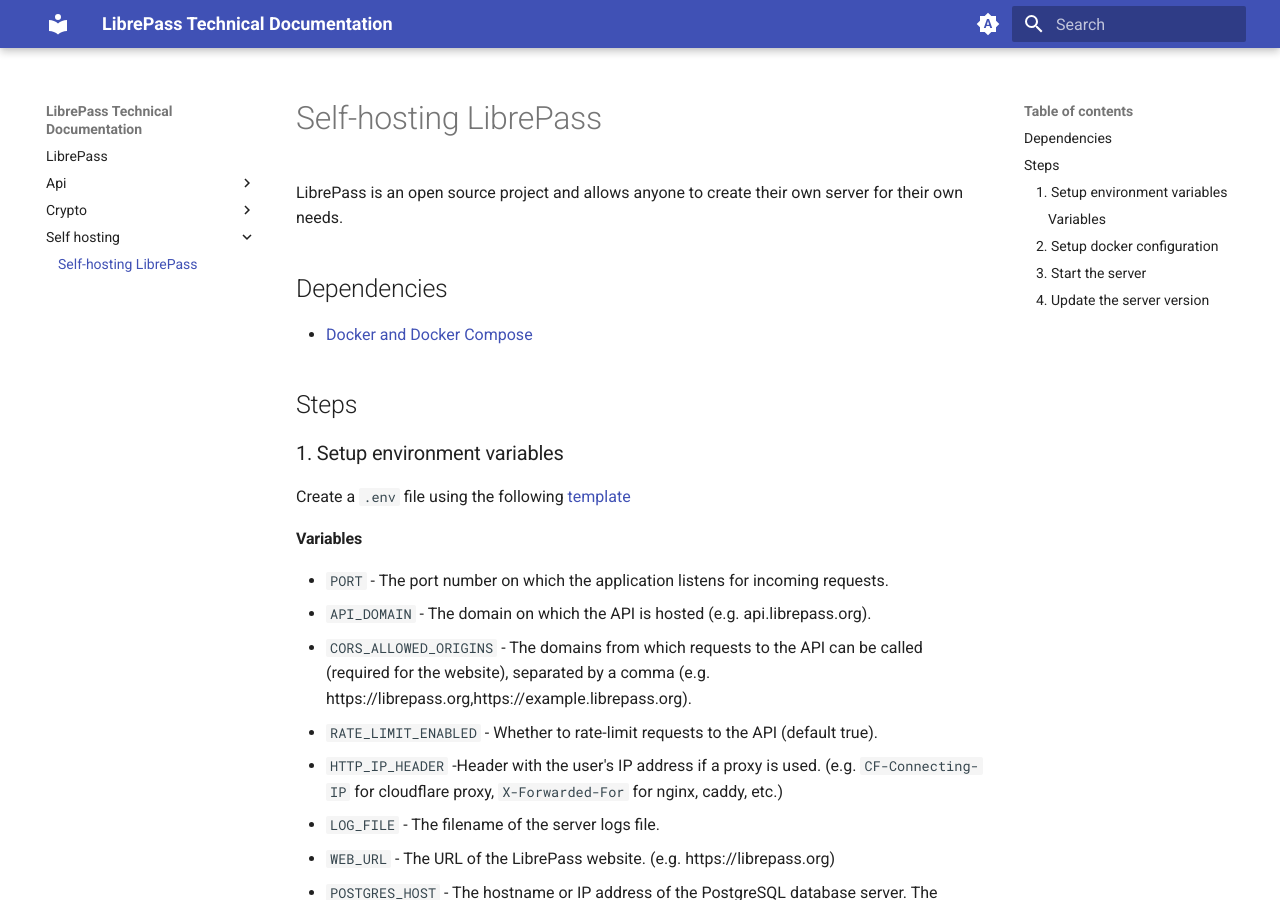
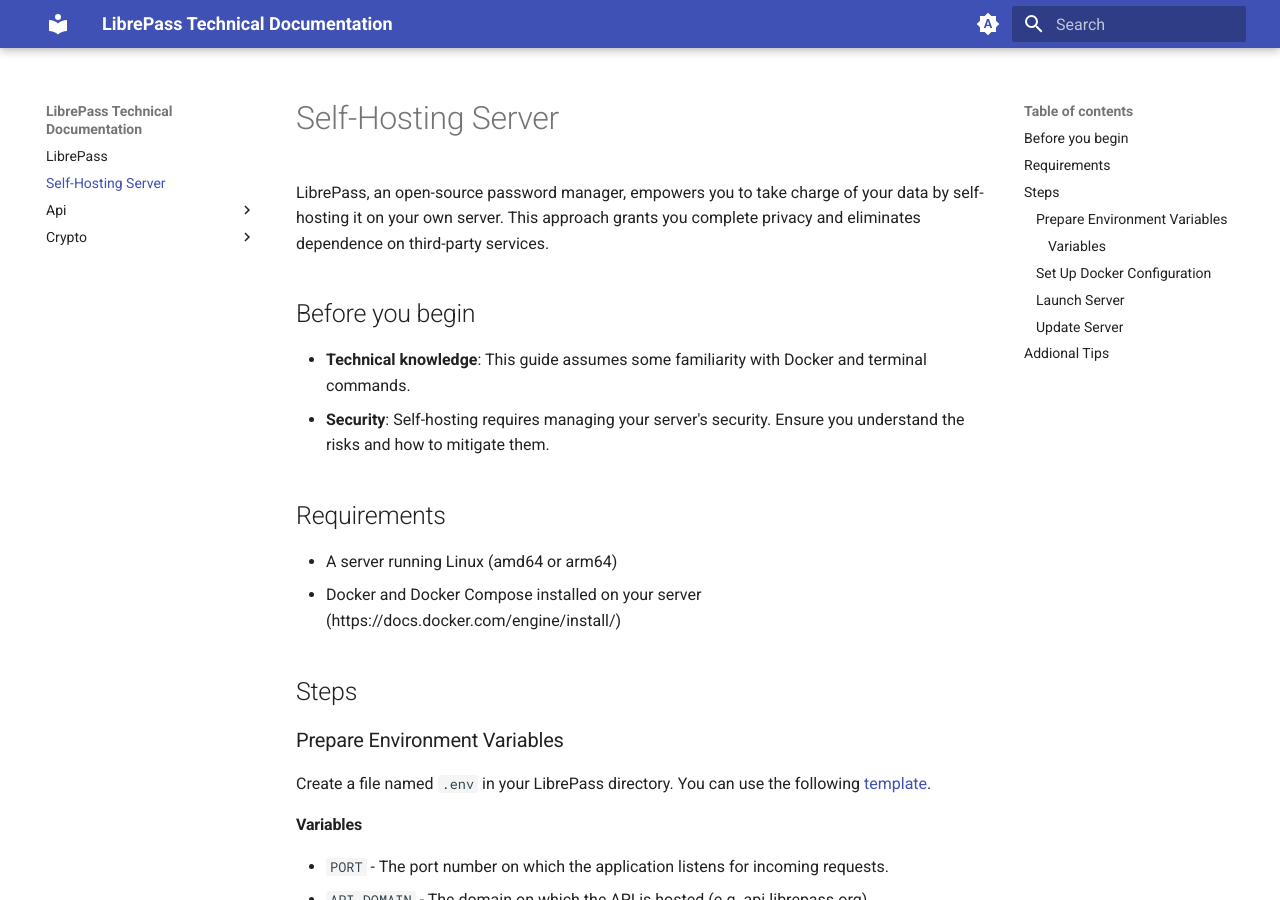
Before and after one commit to LibrePass/LibrePass-Docs, an MkDocs documentation site: the page built from docs/self-hosting.md, in a window 1280 px wide and 900 px high. Built offline with MkDocs 1.6.1 and Material for MkDocs 9.7.7, drawn with Linux system fonts in a browser that asks for light colours; some of the changed text lies outside the part shown.

Commit message:
Refactor self-hosting docs

````diff
--- a/docs/self-hosting/Self-Hosting.md
+++ b/docs/self-hosting.md
@@ -1,16 +1,24 @@
-# Self-hosting LibrePass
+# Self-Hosting Server
 
-LibrePass is an open source project and allows anyone to create their own server for their own needs.
+LibrePass, an open-source password manager, empowers you to take charge of your data by self-hosting it on your own server.
+This approach grants you complete privacy and eliminates dependence on third-party services.
 
-## Dependencies
+## Before you begin
 
-- [Docker and Docker Compose](https://docs.docker.com/engine/install/)
+- **Technical knowledge**: This guide assumes some familiarity with Docker and terminal commands.
+- **Security**: Self-hosting requires managing your server's security. Ensure you understand the risks and how to mitigate them.
+
+
+## Requirements
+
+- A server running Linux (amd64 or arm64)
+- Docker and Docker Compose installed on your server (https://docs.docker.com/engine/install/)
 
 ## Steps
 
-### 1. Setup environment variables
+### Prepare Environment Variables
 
-Create a `.env` file using the following [template](https://github.com/LibrePass/LibrePass-Server/blob/main/.env.schema)
+Create a file named `.env` in your LibrePass directory. You can use the following [template](https://github.com/LibrePass/LibrePass-Server/blob/main/.env.schema).
 
 #### Variables
 
@@ -35,31 +43,42 @@ Create a `.env` file using the following [template](https://github.com/LibrePass
 - `MAIL_SMTP_TLS_ENABLED` - Whether to use TLS encryption for communication with the SMTP server. Set it to true for secure email delivery.
 - `SMTP_EMAIL_ADDRESS` - The email address used as the "from" address for sending email notifications from the application.
 
-### 2. Setup docker configuration
+### Set Up Docker Configuration
 
-Create a `docker-compose.yml` file using the following [template](https://github.com/LibrePass/LibrePass-Server/blob/main/docker-compose.yml)
+Create a file named `docker-compose.yml` in your LibrePass directory. Use the following [template](https://github.com/LibrePass/LibrePass-Server/blob/main/docker-compose.yml).
 
-### 3. Start the server
+### Launch Server
 
 ```bash
-sudo docker compose up
+sudo docker compose up -d
 
 # or if you using an older docker version, use the `docker-compose` command instead
-sudo docker-compose up
+sudo docker-compose up -d
 ```
 
-### 4. Update the server version
+The `-d` flag runs the container in detached mode, allowing you to exit the terminal without stopping LibrePass.
+
+### Update Server
 
 !!! note
     Do not forget to update the server version regularly.
+
+To keep your server secure, it's crucial to update LibrePass regularly. Run these commands in your terminal:
 
 ```bash
 # Download the latest version
 sudo docker compose pull
 # Restart the server
-sudo docker compose up
+sudo docker compose up -d
 
 # or if you using an older docker version, use the `docker-compose` command instead
 sudo docker-compose pull
-sudo docker-compose up
+sudo docker-compose up -d
 ```
+
+## Addional Tips
+
+- **Backups** - Regularly back up your LibrePass database for disaster recovery.
+- **Security** - Consider implementing additional security measures like firewalls for your server.
+
+By following these steps, you'll have a self-hosted LibrePass server up and running, giving you complete control over your passwords!
````
